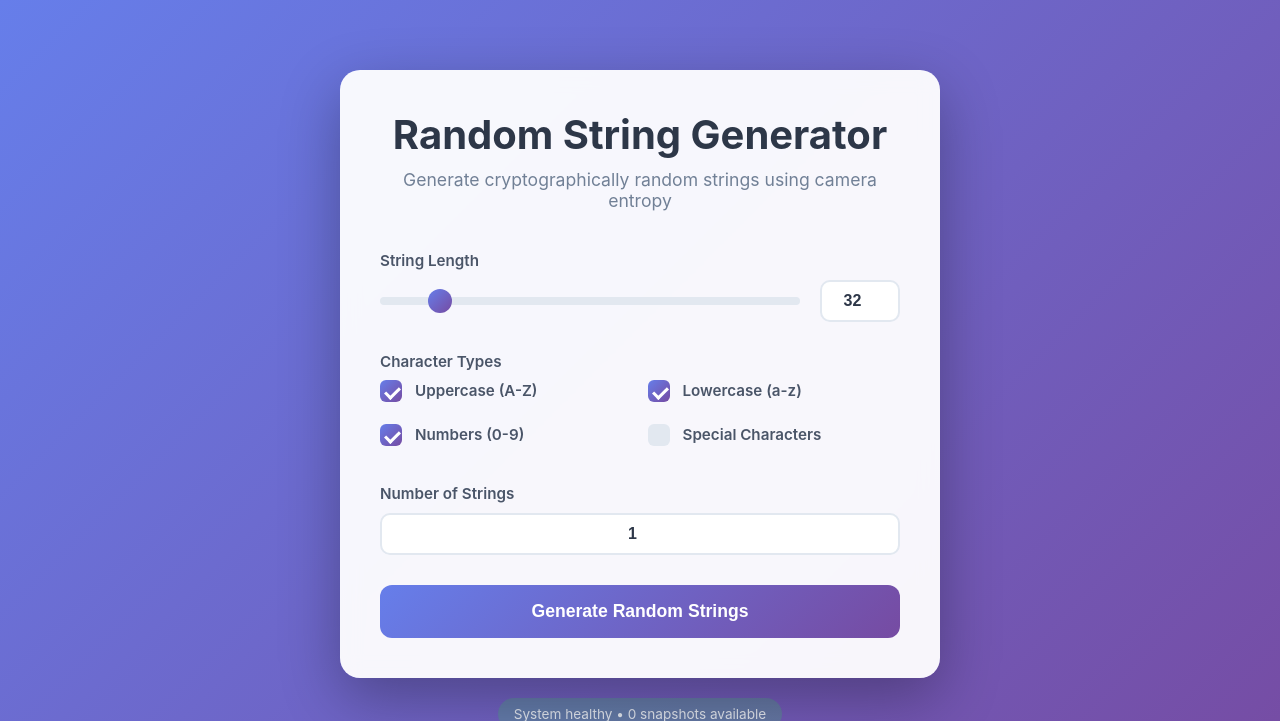
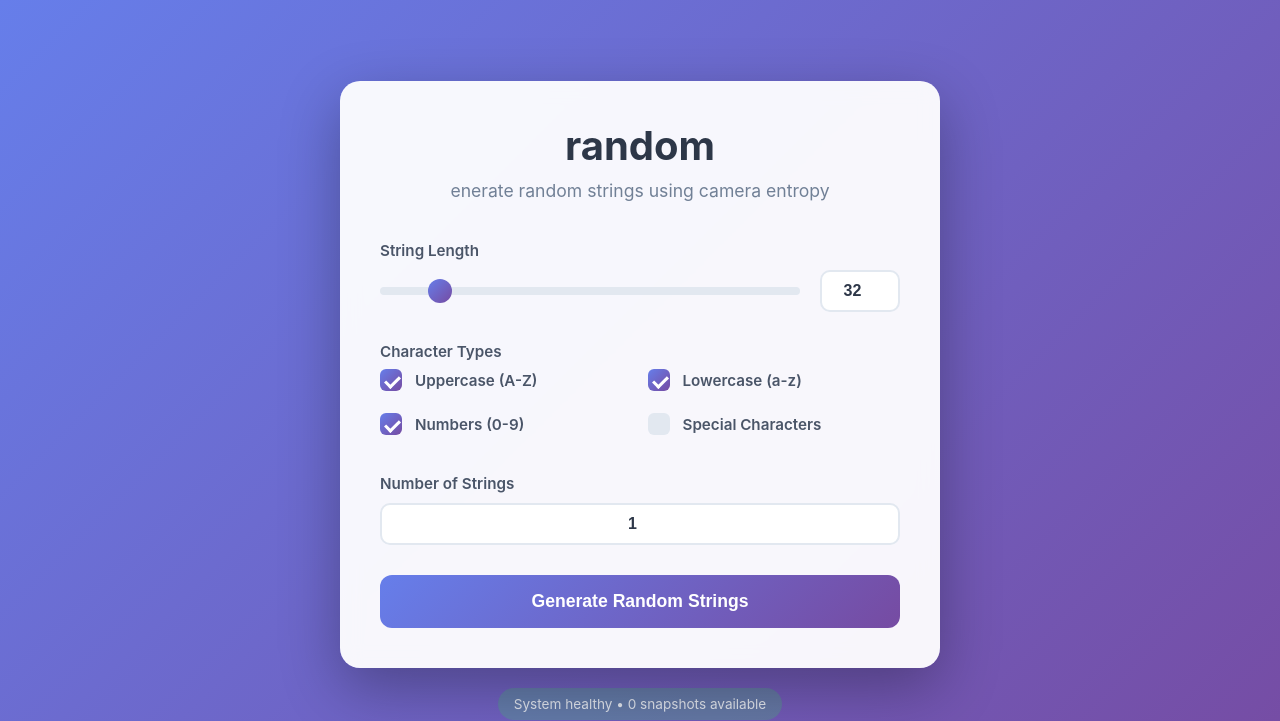
Before and after one commit to Morveus/random, a Flask app: page / in a window 1280 px wide. Shown: the top 721 px of the page. Run offline with Flask 3, Linux system fonts and the light colour scheme.

Commit message:
Updated template

```diff
--- a/templates/index.html
+++ b/templates/index.html
@@ -9,8 +9,8 @@
 <body>
     <div class="container">
         <div class="card">
-            <h1 class="title">Random String Generator</h1>
-            <p class="subtitle">Generate cryptographically random strings using camera entropy</p>
+            <h1 class="title">random</h1>
+            <p class="subtitle">enerate random strings using camera entropy</p>
 
             <form id="generatorForm" class="form">
                 <div class="form-group">
```
